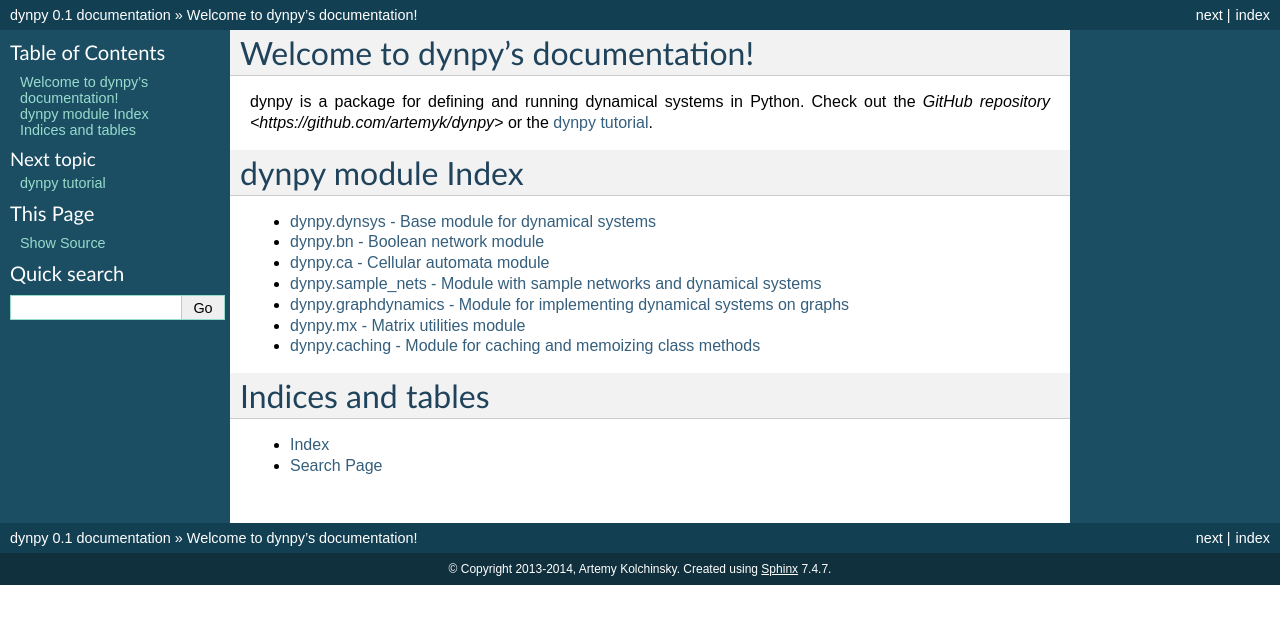
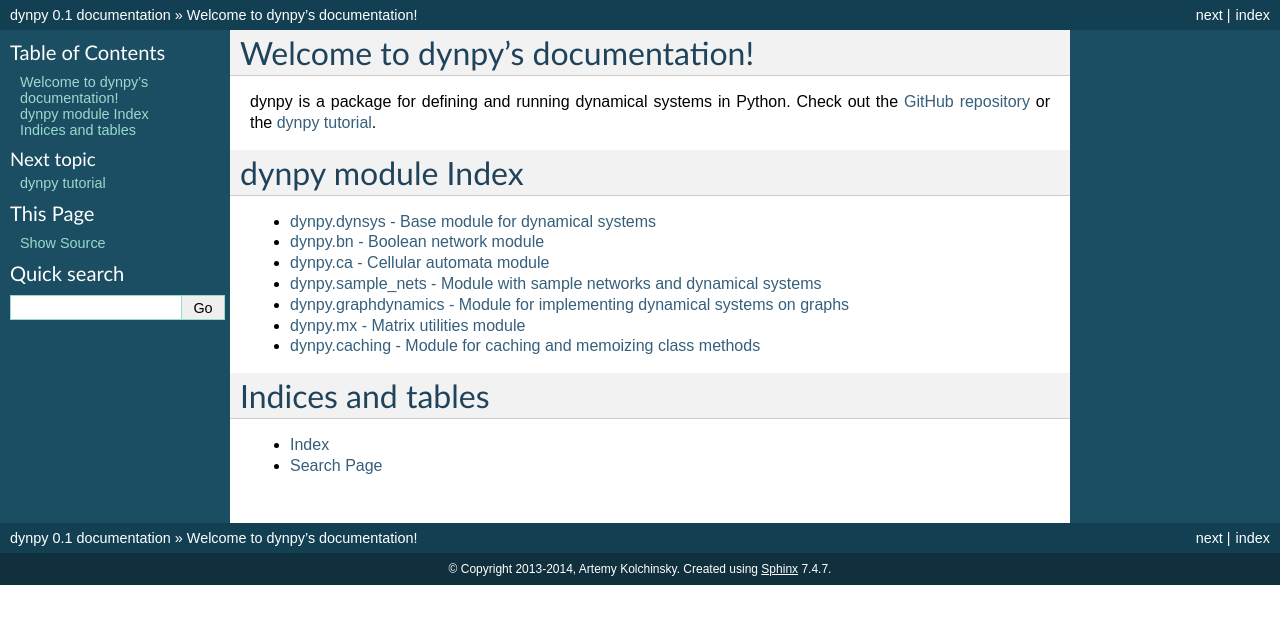
Before and after one commit to artemyk/dynpy, a Sphinx documentation site: the page built from docs/index.rst, in a window 1280 px wide. Shown: the top 624 px of the page. Built offline with Sphinx 7.4.7, drawn with Linux system fonts in a browser that asks for light colours; formulas are drawn with MathJax 3.

Commit message:
Fixing link to GitHub repo in docs

```diff
--- a/docs/index.rst
+++ b/docs/index.rst
@@ -12,7 +12,7 @@
    tutorial
    modules
 
-dynpy is a package for defining and running dynamical systems in Python. Check out the `GitHub repository <https://github.com/artemyk/dynpy>` or the :doc:`tutorial`.
+dynpy is a package for defining and running dynamical systems in Python. Check out the `GitHub repository <https://github.com/artemyk/dynpy>`_ or the :doc:`tutorial`.
 
 
 
```
